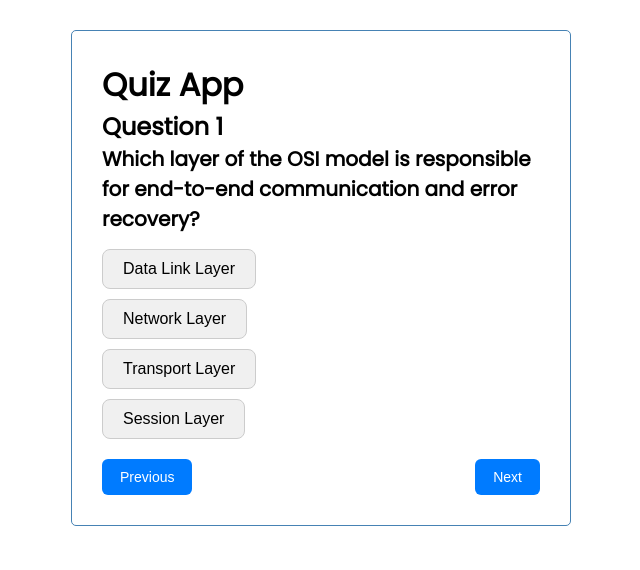
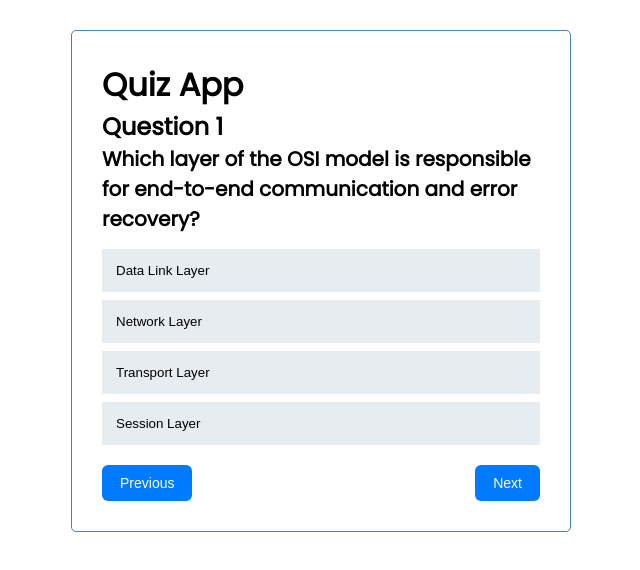
Before and after one commit to Sanjana272621/Quizzer, a React (Vite) app: page / in a window 1280 px wide. Shown: the top 570 px of the page, without its empty margins (319-959 px from the left). Built offline with nearby package versions, Linux system fonts and the light colour scheme.

Commit message:
hover and select

```diff
--- a/src/components/quiz.jsx
+++ b/src/components/quiz.jsx
@@ -75,7 +75,11 @@ function Quiz (){
 
             {/*Setting the 4 option buttons and mapping the corresponding options to buttons*/}
             {questionBank[currentQuestion].options.map((option) => (
-            <button className = "option" onClick = {() => handleSelectOption(option)}> {option} </button>
+            <button
+                className = {"option" + (selectedAnswer === option ? " selected" : "")}
+                onClick = {() => handleSelectOption(option)}> {option}
+            </button>
+
             ))}
 
             {/*Navigation Button*/}
--- a/src/index.css
+++ b/src/index.css
@@ -119,17 +119,26 @@ footer {
 
 .option {
   display: block;         /* Stack buttons vertically */
-  background-color: #f0f0f0;
-  border: 1px solid #ccc;
-  margin: 10px 0;          /* Space between buttons */
-  padding: 10px 20px;
-  border-radius: 8px;
+  width: 100%;
+  padding: 12px;
+  margin: 8px 0;
+  border: 2px solid transparent;
+  border-radius: 6 px;
+  background: #e7ecf0;
   cursor: pointer;
-  font-size: 16px;
   text-align: left;
-  transition: background-color 0.3s ease;
+  transition: background 0.3s, border 0.3s;
 }
 
+.option:hover{
+  background: #d6dde5;
+}
+
+.option.selected{
+  background: #90caf9;
+  border: 2px solid #42a5f5;
+
+}
 .nav-buttons {
   margin-top: 20px;
   display: flex;
```
